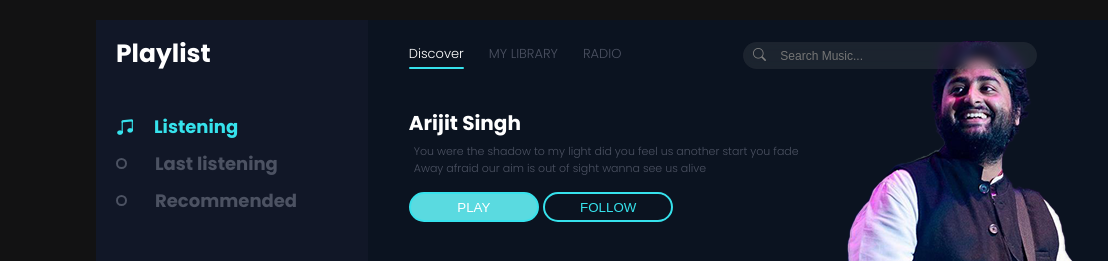
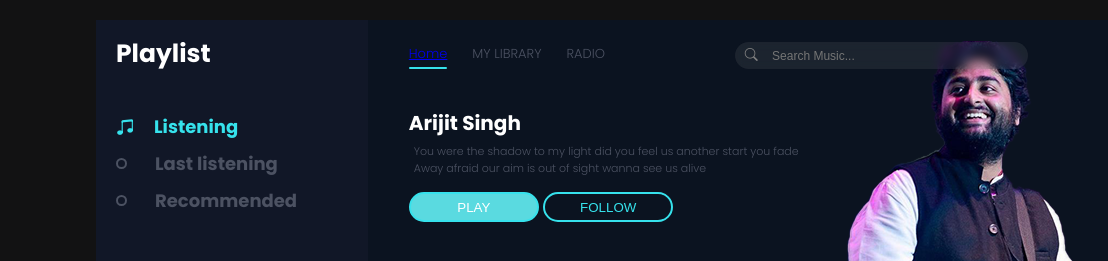
Before and after one commit to SumanDas07/listen, a plain HTML site: page arijit.html in a window 1280 px wide. Shown: the top 261 px of the page, 0-1108 px from the left. Drawn offline with nearby package versions, Linux system fonts and the light colour scheme; a script that the page names is missing; files whose address does not match are found by name.

Commit message:
arijit.html

```diff
--- a/arijit.html
+++ b/arijit.html
@@ -106,7 +106,7 @@
         <div class="song_side">
             <nav>
                 <ul>
-                    <li>Discover<span></span></li>
+                    <li><a href="index.html">Home</a><span></span></li>
                     <li>MY LIBRARY</li>
                     <li>RADIO</li>
                 </ul>
```
